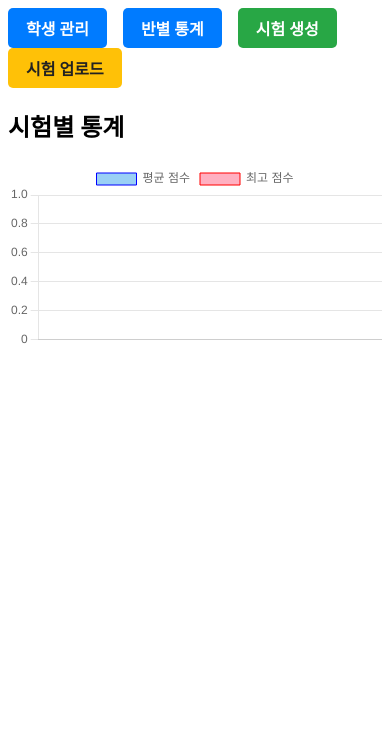
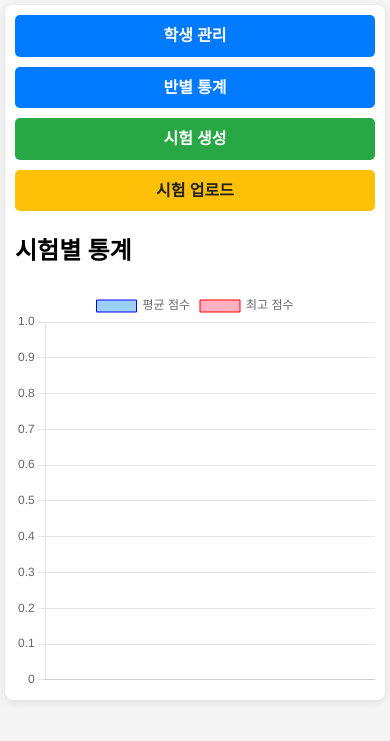
Before and after one commit to judgecho/JS-ver9, a Flask app: page /admin_dashboard in a window 390 px wide. Shown: the top 741 px of the page. Run offline with Flask 3, Linux system fonts and the light colour scheme; the visitor is signed in with stand-in values (Sample User, id 1).

Commit message:
반응형 디자인 개선: 모바일 및 가로 모드 지원 추가

```diff
--- a/static/css/styles.css
+++ b/static/css/styles.css
@@ -1,3 +1,35 @@
+/* 기본 스타일 */
+body {
+    font-family: 'Segoe UI', Tahoma, Geneva, Verdana, sans-serif;
+    margin: 0;
+    padding: 20px;
+    background-color: #f5f5f5;
+    line-height: 1.6;
+}
+
+.container {
+    max-width: 1200px;
+    margin: 0 auto;
+    background-color: white;
+    padding: 20px;
+    border-radius: 8px;
+    box-shadow: 0 2px 10px rgba(0,0,0,0.1);
+}
+
+/* 폼 스타일 */
+form {
+    margin: 20px 0;
+}
+
+input[type="text"], input[type="number"], input[type="password"], select, textarea {
+    width: 100%;
+    padding: 10px;
+    border: 1px solid #ddd;
+    border-radius: 4px;
+    font-size: 16px;
+    margin-bottom: 10px;
+    box-sizing: border-box;
+}
 
 input[type="radio"] {
     appearance: none;
@@ -24,16 +56,210 @@
     margin-bottom: 0.5rem;
 }
 
-@media (max-width: 600px) {
+/* 버튼 스타일 */
+button, .btn {
+    background-color: #007bff;
+    color: white;
+    padding: 10px 20px;
+    border: none;
+    border-radius: 4px;
+    cursor: pointer;
+    font-size: 16px;
+    text-decoration: none;
+    display: inline-block;
+    margin: 5px;
+    transition: background-color 0.3s ease;
+}
+
+button:hover, .btn:hover {
+    background-color: #0056b3;
+}
+
+.btn-success {
+    background-color: #28a745;
+}
+
+.btn-success:hover {
+    background-color: #1e7e34;
+}
+
+.btn-danger {
+    background-color: #dc3545;
+}
+
+.btn-danger:hover {
+    background-color: #c82333;
+}
+
+.btn-warning {
+    background-color: #ffc107;
+    color: #212529;
+}
+
+.btn-warning:hover {
+    background-color: #e0a800;
+}
+
+/* 테이블 스타일 */
+table {
+    width: 100%;
+    border-collapse: collapse;
+    margin: 20px 0;
+    background-color: white;
+}
+
+th, td {
+    border: 1px solid #ddd;
+    padding: 12px;
+    text-align: left;
+}
+
+th {
+    background-color: #f8f9fa;
+    font-weight: bold;
+}
+
+tr:nth-child(even) {
+    background-color: #f8f9fa;
+}
+
+/* 네비게이션 */
+.nav {
+    background-color: #333;
+    padding: 15px 0;
+    margin-bottom: 20px;
+}
+
+.nav a {
+    color: white;
+    text-decoration: none;
+    padding: 10px 15px;
+    margin: 0 5px;
+}
+
+.nav a:hover {
+    background-color: #555;
+    border-radius: 4px;
+}
+
+/* 알림 메시지 */
+.alert {
+    padding: 15px;
+    margin: 20px 0;
+    border-radius: 4px;
+}
+
+.alert-success {
+    background-color: #d4edda;
+    border: 1px solid #c3e6cb;
+    color: #155724;
+}
+
+.alert-danger {
+    background-color: #f8d7da;
+    border: 1px solid #f5c6cb;
+    color: #721c24;
+}
+
+.alert-warning {
+    background-color: #fff3cd;
+    border: 1px solid #ffeaa7;
+    color: #856404;
+}
+
+/* 반응형 디자인 */
+@media (max-width: 768px) {
+    body {
+        padding: 10px;
+    }
+
+    .container {
+        padding: 15px;
+    }
+
     input[type="radio"] {
         width: 32px;
         height: 32px;
     }
+
     label {
         font-size: 1.3rem;
     }
-    button {
+
+    button, .btn {
         font-size: 1.2rem;
         padding: 12px 24px;
+        width: 100%;
+        margin: 5px 0;
+    }
+
+    table {
+        font-size: 14px;
+    }
+
+    th, td {
+        padding: 8px;
+    }
+
+    /* 모바일에서 테이블 스크롤 */
+    .table-responsive {
+        overflow-x: auto;
     }
 }
+
+@media (max-width: 480px) {
+    body {
+        padding: 5px;
+    }
+
+    .container {
+        padding: 10px;
+    }
+
+    input[type="text"], input[type="number"], input[type="password"], select, textarea {
+        font-size: 18px; /* 모바일에서 더 큰 폰트 */
+    }
+
+    label {
+        font-size: 1.4rem;
+    }
+
+    button, .btn {
+        font-size: 1.3rem;
+        padding: 15px 20px;
+    }
+}
+
+/* 가로 모드 최적화 */
+@media (orientation: landscape) and (max-height: 500px) {
+    body {
+        padding: 5px;
+    }
+
+    .container {
+        padding: 10px;
+    }
+
+    table {
+        font-size: 12px;
+    }
+
+    th, td {
+        padding: 6px;
+    }
+}
+
+/* 큰 화면 최적화 */
+@media (min-width: 1200px) {
+    .container {
+        max-width: 1400px;
+    }
+
+    table {
+        font-size: 16px;
+    }
+
+    th, td {
+        padding: 15px;
+    }
+}
--- a/templates/admin_dashboard.html
+++ b/templates/admin_dashboard.html
@@ -2,15 +2,40 @@
 <html lang="en">
 <head>
     <meta charset="UTF-8">
+    <meta name="viewport" content="width=device-width, initial-scale=1.0">
     <title>Admin Dashboard</title>
+    <link rel="stylesheet" href="{{ url_for('static', filename='css/styles.css') }}">
     <script src="https://cdn.jsdelivr.net/npm/chart.js"></script>
     <style>
-      .top-menu { margin-bottom: 20px; }
-      .top-menu a { display: inline-block; margin-right: 12px; padding: 8px 18px; background: #007bff; color: #fff; border-radius: 5px; text-decoration: none; font-weight: bold; }
+      .top-menu {
+        margin-bottom: 20px;
+        display: flex;
+        flex-wrap: wrap;
+        gap: 10px;
+      }
+      .top-menu a {
+        display: inline-block;
+        padding: 8px 18px;
+        background: #007bff;
+        color: #fff;
+        border-radius: 5px;
+        text-decoration: none;
+        font-weight: bold;
+      }
       .top-menu a:hover { background: #0056b3; }
+
+      @media (max-width: 768px) {
+        .top-menu {
+          flex-direction: column;
+        }
+        .top-menu a {
+          text-align: center;
+        }
+      }
     </style>
 </head>
 <body>
+    <div class="container">
         <div class="top-menu">
           <a href="/admin/students">학생 관리</a>
           <a href="/admin/class_stats">반별 통계</a>
@@ -18,7 +43,11 @@
           <a href="/upload_exam" style="background:#ffc107; color:#222;">시험 업로드</a>
         </div>
         <h2>시험별 통계</h2>
+        <div style="position: relative; height: 400px;">
             <canvas id="examChart" width="600" height="300"></canvas>
+        </div>
+    </div>
+
     <script>
         const ctx = document.getElementById('examChart').getContext('2d');
         const chart = new Chart(ctx, {
@@ -40,6 +69,8 @@
                 }]
             },
             options: {
+                responsive: true,
+                maintainAspectRatio: false,
                 scales: {
                     y: { beginAtZero: true }
                 }
--- a/templates/edit_exam.html
+++ b/templates/edit_exam.html
@@ -306,6 +306,7 @@
                 <button type="submit">저장</button>
             </div>
 
+            <div class="table-responsive">
                 <table class="question-table">
                     <tr>
                         <th>번호</th>
@@ -352,6 +353,7 @@
                     </tr>
                     {% endfor %}
                 </table>
+            </div>
 
             <div class="action-buttons">
                 <button type="submit" name="change_numbers" class="change-numbers-btn">번호 변경 적용</button>
```
Also changed, not shown: templates/home.html (+8 -17 lines). Lines whose indentation alone changed are shown as unchanged.
